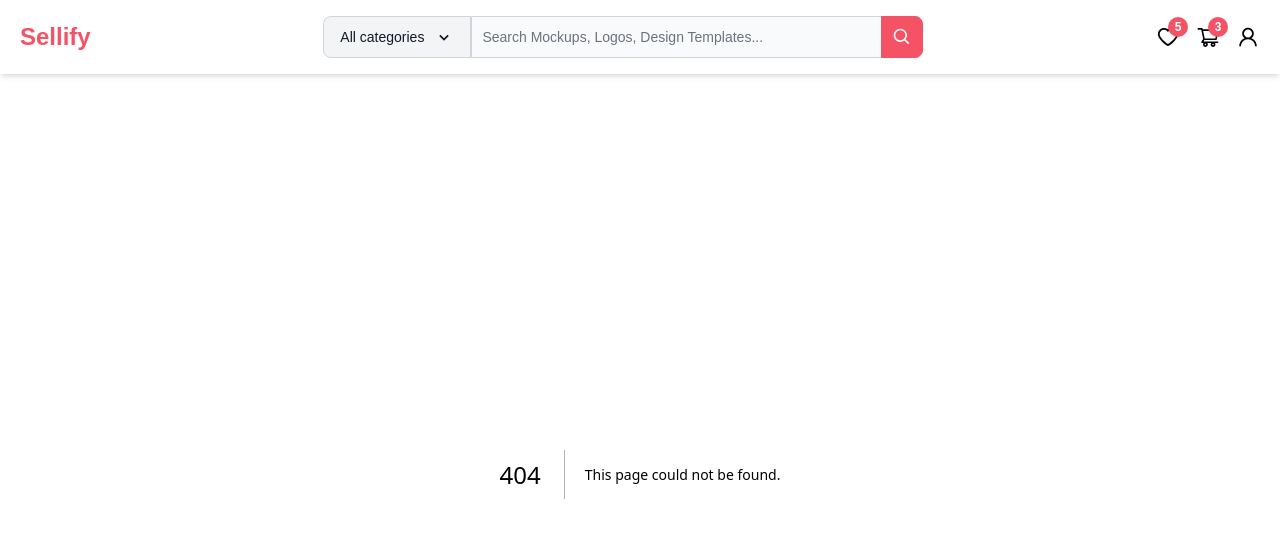
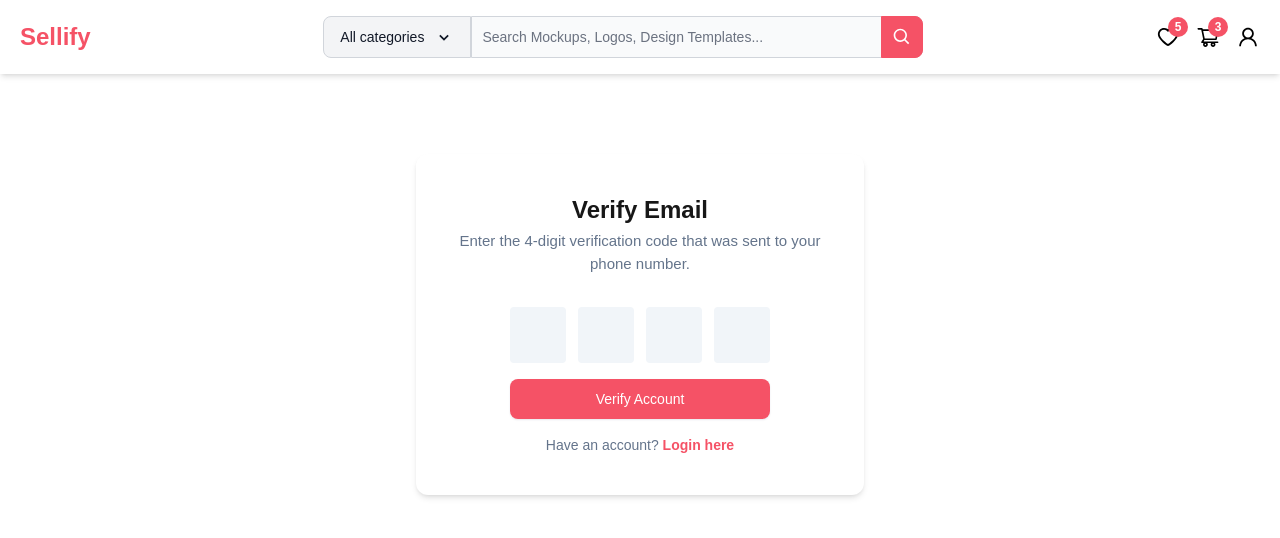
Before and after one commit to hamaadafzal4209/Sellify, a Next.js app in the folder client/: page /verify-user in a window 1280 px wide. Before the commit this address had no page. Shown: the top 538 px of the page. Built offline with nearby package versions, Linux system fonts and the light colour scheme.

Commit message:
create OTPVerification compoent UI

```diff
--- /dev/null
+++ b/client/app/verify-user/page.tsx
@@ -0,0 +1,111 @@
+"use client";
+import Link from "next/link";
+import React, { useState, useRef } from "react";
+
+const OTPVerification = () => {
+  const [otp, setOtp] = useState(["", "", "", ""]); // Manage the state of each OTP input
+  const inputRefs = useRef<(HTMLInputElement | null)[]>([]); // Create refs for the inputs
+
+  // Handle input change
+  const handleInputChange = (
+    e: React.ChangeEvent<HTMLInputElement>,
+    index: number
+  ) => {
+    const value = e.target.value;
+    if (/^[0-9]{1}$/.test(value)) {
+      const newOtp = [...otp];
+      newOtp[index] = value;
+      setOtp(newOtp);
+
+      if (index < 3) {
+        inputRefs.current[index + 1]?.focus(); // Move to the next input
+      }
+    }
+  };
+
+  // Handle keydown for backspace and delete
+  const handleKeyDown = (
+    e: React.KeyboardEvent<HTMLInputElement>,
+    index: number
+  ) => {
+    if (e.key === "Backspace" || e.key === "Delete") {
+      e.preventDefault();
+      if (index > 0) {
+        const newOtp = [...otp];
+        newOtp[index - 1] = "";
+        setOtp(newOtp);
+        inputRefs.current[index - 1]?.focus();
+      }
+    }
+  };
+
+  // Handle paste event
+  const handlePaste = (e: React.ClipboardEvent<HTMLInputElement>) => {
+    e.preventDefault();
+    const text = e.clipboardData.getData("text");
+    if (/^[0-9]{4}$/.test(text)) {
+      const digits = text.split("");
+      setOtp(digits);
+      inputRefs.current[3]?.focus(); // Focus the last input after pasting
+    }
+  };
+
+  // Handle form submission
+  const handleSubmit = (e: React.FormEvent<HTMLFormElement>) => {
+    e.preventDefault();
+    alert(`OTP Submitted: ${otp.join("")}`);
+  };
+
+  return (
+    <div className="mt-20">
+      <div
+        className="max-w-md mx-auto text-center bg-white px-4 sm:px-8 py-10 rounded-xl shadow-md"
+      >
+        <header className="mb-8">
+          <h1 className="text-2xl font-bold mb-1">Verify Email</h1>
+          <p className="text-[15px] text-slate-500">
+            Enter the 4-digit verification code that was sent to your phone
+            number.
+          </p>
+        </header>
+        <form id="otp-form" onSubmit={handleSubmit}>
+          <div className="flex items-center justify-center gap-3">
+            {otp.map((digit, index) => (
+              <input
+                key={index}
+                type="text"
+                value={digit}
+                className="w-14 h-14 text-center text-2xl font-extrabold text-slate-900 bg-slate-100 border border-transparent hover:border-slate-200 appearance-none rounded p-4 outline-none focus:bg-white focus:border-indigo-400 focus:ring-2 focus:ring-indigo-100"
+                maxLength={1}
+                onChange={(e) => handleInputChange(e, index)}
+                onKeyDown={(e) => handleKeyDown(e, index)}
+                onFocus={(e) => e.target.select()}
+                onPaste={handlePaste}
+                ref={(el) => (inputRefs.current[index] = el)} // Assign ref to the input
+              />
+            ))}
+          </div>
+          <div className="max-w-[260px] mx-auto mt-4">
+            <button
+              type="submit"
+              className="w-full inline-flex justify-center whitespace-nowrap rounded-lg bg-primary px-3.5 py-2.5 text-sm font-medium text-white shadow-sm shadow-indigo-950/10 hover:bg-darkPrimary focus:outline-none focus:ring focus:ring-primary focus-visible:outline-none focus-visible:ring focus-visible:ring-primary transition-colors duration-150"
+            >
+              Verify Account
+            </button>
+          </div>
+        </form>
+        <div className="text-sm text-slate-500 mt-4">
+          {"Have an account? "}
+          <Link
+            className="text-primary hover:text-darkPrimary font-semibold"
+            href="/login"
+          >
+            Login here
+          </Link>
+        </div>
+      </div>
+    </div>
+  );
+};
+
+export default OTPVerification;
```
